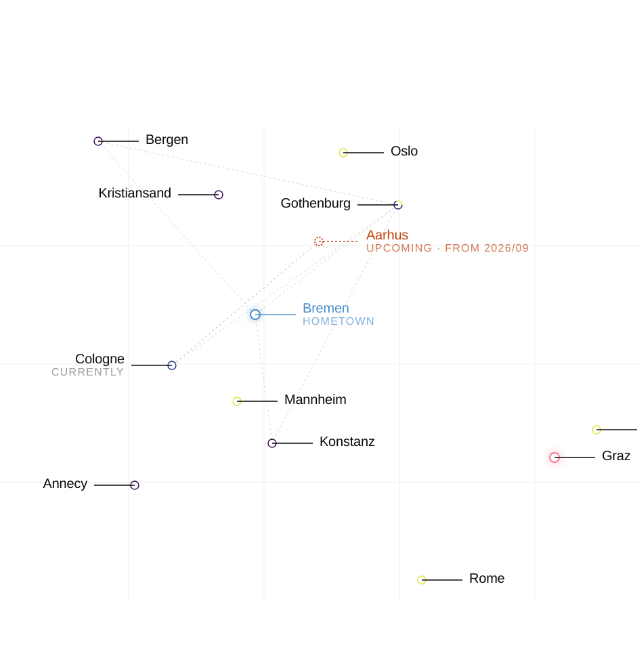
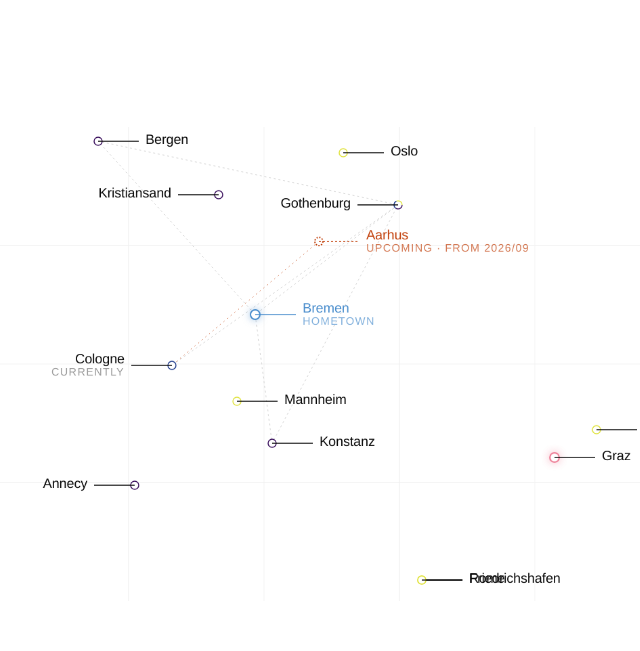
Before and after one commit to pbederke/pbederke.github.io, a plain HTML site: page index.html in a window 1280 px wide. Shown: the part 3220-3871 px from the top of the page, 438-1078 px from the left. Drawn offline with Linux system fonts and the light colour scheme.

Commit message:
Add SVG icon and update favicon links in HTML files

```diff
--- a/index.html
+++ b/index.html
@@ -5,7 +5,8 @@
   <meta charset="UTF-8" />
   <meta name="viewport" content="width=device-width, initial-scale=1.0" />
   <title>Paul Bederke — Homepage</title>
-  <meta name="description" content="Paul Bederke is a Junior Researcher at GESIS – Leibniz Institute for the Social Sciences, working at the intersection of political science and computational social science. He focuses on political party data linkage (PolPaL) and cross-dataset infrastructure." />
+  <meta name="description"
+    content="Paul Bederke is a Junior Researcher at GESIS – Leibniz Institute for the Social Sciences, working at the intersection of political science and computational social science. He focuses on political party data linkage (PolPaL) and cross-dataset infrastructure." />
   <meta name="author" content="Paul Bederke" />
   <meta name="robots" content="index, follow" />
   <link rel="canonical" href="https://paulbederke.eu/" />
@@ -14,7 +15,8 @@
   <meta property="og:type" content="profile" />
   <meta property="og:url" content="https://paulbederke.eu/" />
   <meta property="og:title" content="Paul Bederke — Homepage" />
-  <meta property="og:description" content="Junior Researcher at GESIS working at the intersection of political science and computational social science. Building PolPaL — a linkage key infrastructure for political parties across social science datasets." />
+  <meta property="og:description"
+    content="Junior Researcher at GESIS working at the intersection of political science and computational social science. Building PolPaL — a linkage key infrastructure for political parties across social science datasets." />
   <meta property="og:image" content="https://paulbederke.eu/me.jpg" />
   <meta property="og:locale" content="en_GB" />
   <meta property="profile:first_name" content="Paul" />
@@ -23,14 +25,16 @@
   <!-- Twitter Card -->
   <meta name="twitter:card" content="summary" />
   <meta name="twitter:title" content="Paul Bederke — Homepage" />
-  <meta name="twitter:description" content="Junior Researcher at GESIS working at the intersection of political science and computational social science. Building PolPaL — a linkage key infrastructure for political parties across social science datasets." />
+  <meta name="twitter:description"
+    content="Junior Researcher at GESIS working at the intersection of political science and computational social science. Building PolPaL — a linkage key infrastructure for political parties across social science datasets." />
   <meta name="twitter:image" content="https://paulbederke.eu/me.jpg" />
 
   <link rel="preconnect" href="https://fonts.googleapis.com" />
   <link rel="preconnect" href="https://fonts.gstatic.com" crossorigin />
   <!-- Helvetica is used as a system font; no web font needed -->
+  <link rel="icon" type="image/svg+xml" sizes="any" href="icon.svg" />
   <link rel="icon" type="image/svg+xml" href="favicon.svg" />
-  <link rel="icon" href="favicon.ico" />
+  <link rel="apple-touch-icon" href="icon.svg" />
   <link rel="stylesheet" href="styles.css" />
 
   <!-- Structured data -->
@@ -84,7 +88,8 @@
 
   <header class="site-header">
     <div class="container header-inner">
-      <a href="#top" class="brand"><img src="favicon.svg" alt="" class="brand-icon" aria-hidden="true" />Paul Bederke</a>
+      <a href="#top" class="brand"><img src="favicon.svg" alt="" class="brand-icon" aria-hidden="true" />Paul
+        Bederke</a>
       <nav class="nav">
         <a href="#about">About</a>
         <a href="#research">Research</a>
@@ -107,8 +112,10 @@
         </h1>
         <p class="hero-sub reveal">
           Currently Junior Researcher at
-          <a href="https://www.gesis.org/en/home" target="_blank" rel="noopener noreferrer">GESIS – Leibniz Institute for the Social Sciences</a>.
-          Previously at <a href="https://www.gu.se/en" target="_blank" rel="noopener noreferrer">Gothenburg University</a>.
+          <a href="https://www.gesis.org/en/home" target="_blank" rel="noopener noreferrer">GESIS – Leibniz Institute
+            for the Social Sciences</a>.
+          Previously at <a href="https://www.gu.se/en" target="_blank" rel="noopener noreferrer">Gothenburg
+            University</a>.
         </p>
       </div>
     </section>
@@ -180,7 +187,9 @@
             For South Africa, I gathered contact details of local politicians, disaster declarations,
             and newspaper coverage.
           </p>
-          <a class="card-link" href="https://www.gu.se/en/research/female-leadership-and-effects-from-african-droughts-fem-lead" target="_blank" rel="noopener noreferrer">Gothenburg University &rarr;</a>
+          <a class="card-link"
+            href="https://www.gu.se/en/research/female-leadership-and-effects-from-african-droughts-fem-lead"
+            target="_blank" rel="noopener noreferrer">Gothenburg University &rarr;</a>
         </article>
       </div>
     </section>
@@ -234,7 +243,8 @@
               (v0.1).</span>
             <span class="authors">Paul Bederke, & Holger Döring.</span>
             <em>Zenodo</em>.
-            <a href="https://doi.org/10.5281/zenodo.10061174" target="_blank" rel="noopener noreferrer">https://doi.org/10.5281/zenodo.10061174</a>
+            <a href="https://doi.org/10.5281/zenodo.10061174" target="_blank"
+              rel="noopener noreferrer">https://doi.org/10.5281/zenodo.10061174</a>
           </div>
         </li>
       </ol>
@@ -443,6 +453,14 @@
                 <circle cx="891" cy="447" r="6" />
                 <line class="map-tick" x1="891" y1="447" x2="951" y2="447" />
                 <text x="961" y="451" class="map-city">Vienna</text>
+              </g>
+
+              <!-- Friedrichshafen -->
+              <g class="map-point cat-conference" data-side="right" data-city="Friedrichshafen" data-country="Germany"
+                data-items='[{"period":"2025/03","role":"1st OSCARS Annual General Meeting, OSCARS"}]'>
+                <circle cx="633" cy="669" r="6" />
+                <line class="map-tick" x1="633" y1="669" x2="693" y2="669" />
+                <text x="703" y="673" class="map-city">Friedrichshafen</text>
               </g>
             </g>
           </svg>
```
Also changed, not shown: imprint.html (+2 -1 lines), privacy.html (+2 -1 lines), icon.svg (added).
